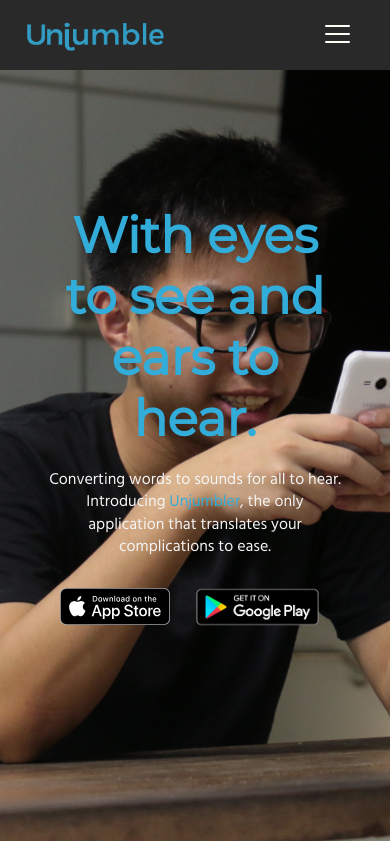
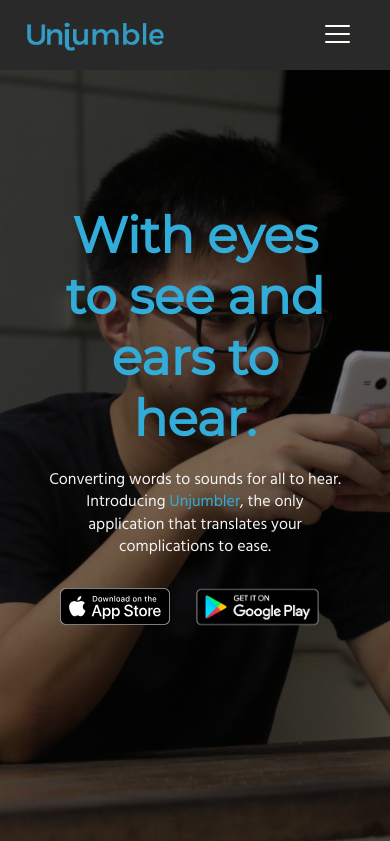
Before and after one commit to nickteojs/unjumble-responsive, a plain HTML site: page app.html in a window 390 px wide. Shown: the top 841 px of the page. Drawn offline with nearby package versions, Linux system fonts and the light colour scheme.

Commit message:
fixed nav socials, hero bg color changed

```diff
--- a/css/styles.css
+++ b/css/styles.css
@@ -969,7 +969,7 @@ hgroup h1 {
     .index-hero,
     .about-hero,
     .app-hero {
-        box-shadow:inset 0 0 0 2000px rgba(0, 0, 0, 0.05);
+        box-shadow:inset 0 0 0 2000px rgba(0, 0, 0, 0.5);
     }
 
     .index-hero,
```
Also changed, not shown: index.html (+1 -0 lines).
